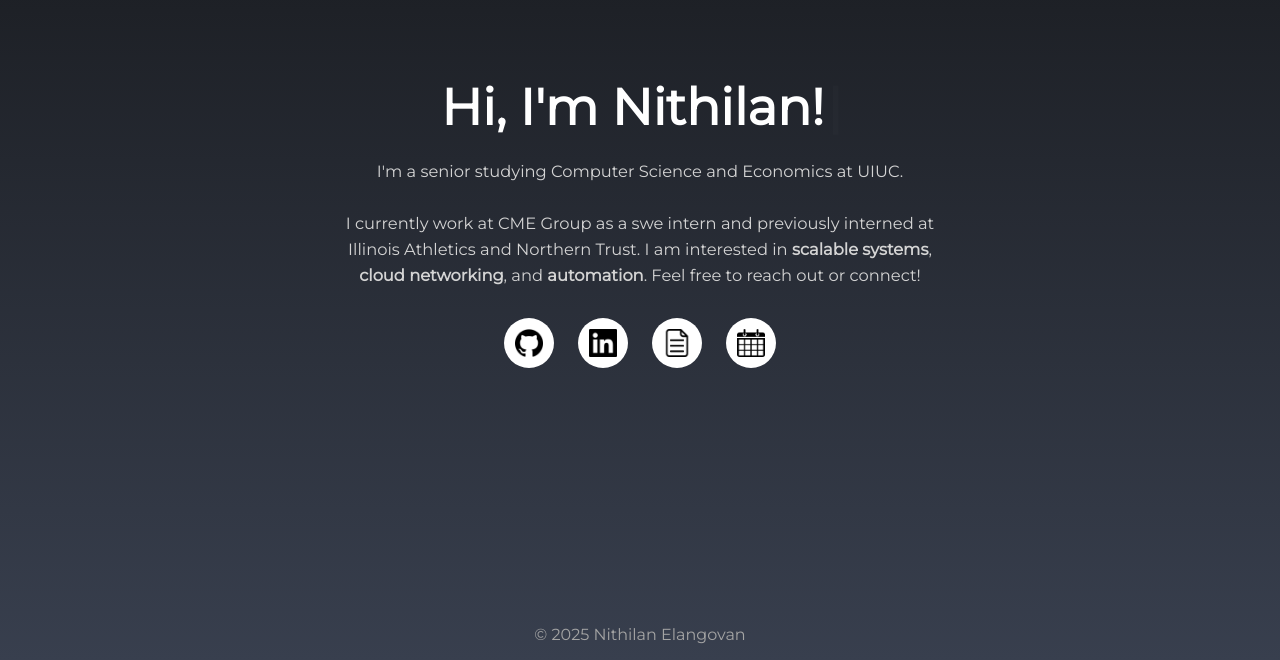
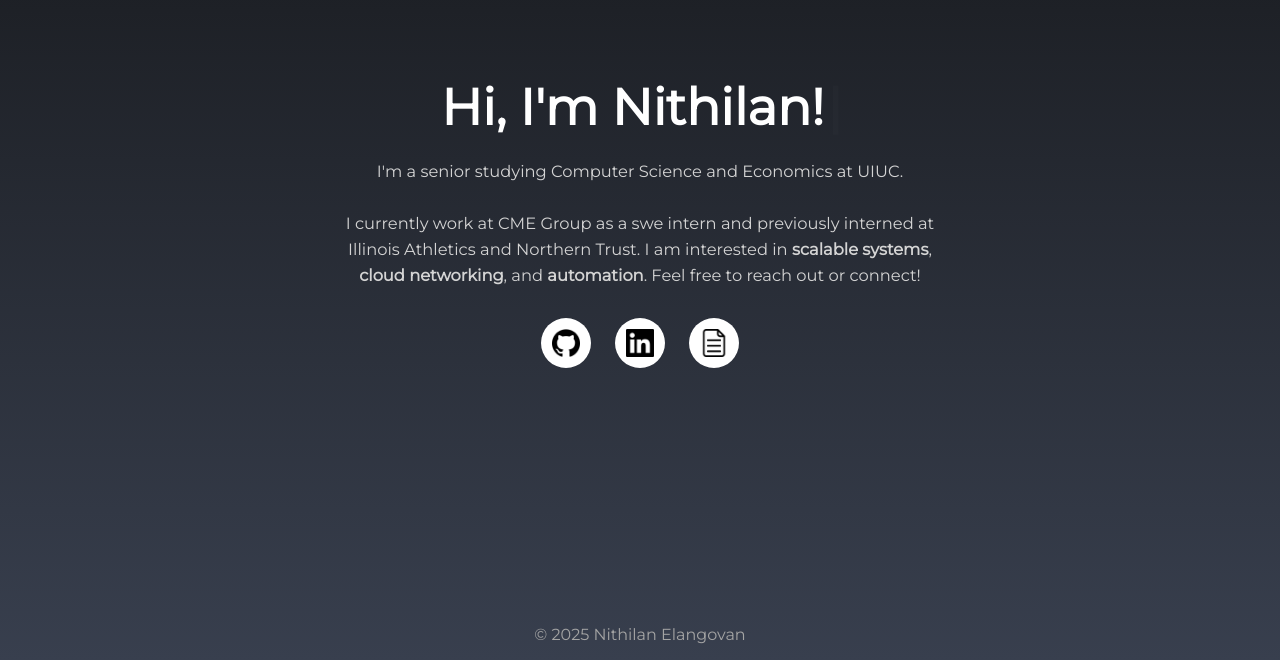
Before and after one commit to nithilan17/nithilan.cloud, a React (Create React App) app: page / in a window 1280 px wide. Shown: the part 140-800 px from the top of the page. Built offline with nearby package versions, Linux system fonts and the light colour scheme.

Commit message:
take out calender

```diff
--- a/src/components/Pages/Home.js
+++ b/src/components/Pages/Home.js
@@ -48,11 +48,11 @@ function Home() {
             <img src={resumeLogo} alt="Resume" className="social-logo" />
           </button>
         </a>
-        <a href="https://calendly.com/nithilan17" target="_blank" rel="noopener noreferrer">
+        {/* <a href="https://calendly.com/nithilan17" target="_blank" rel="noopener noreferrer">
           <button className="social-button">
             <img src={calendarLogo} alt="Calendar" className="social-logo" />
           </button>
-        </a>
+        </a> */}
 
       </div>
 
```
